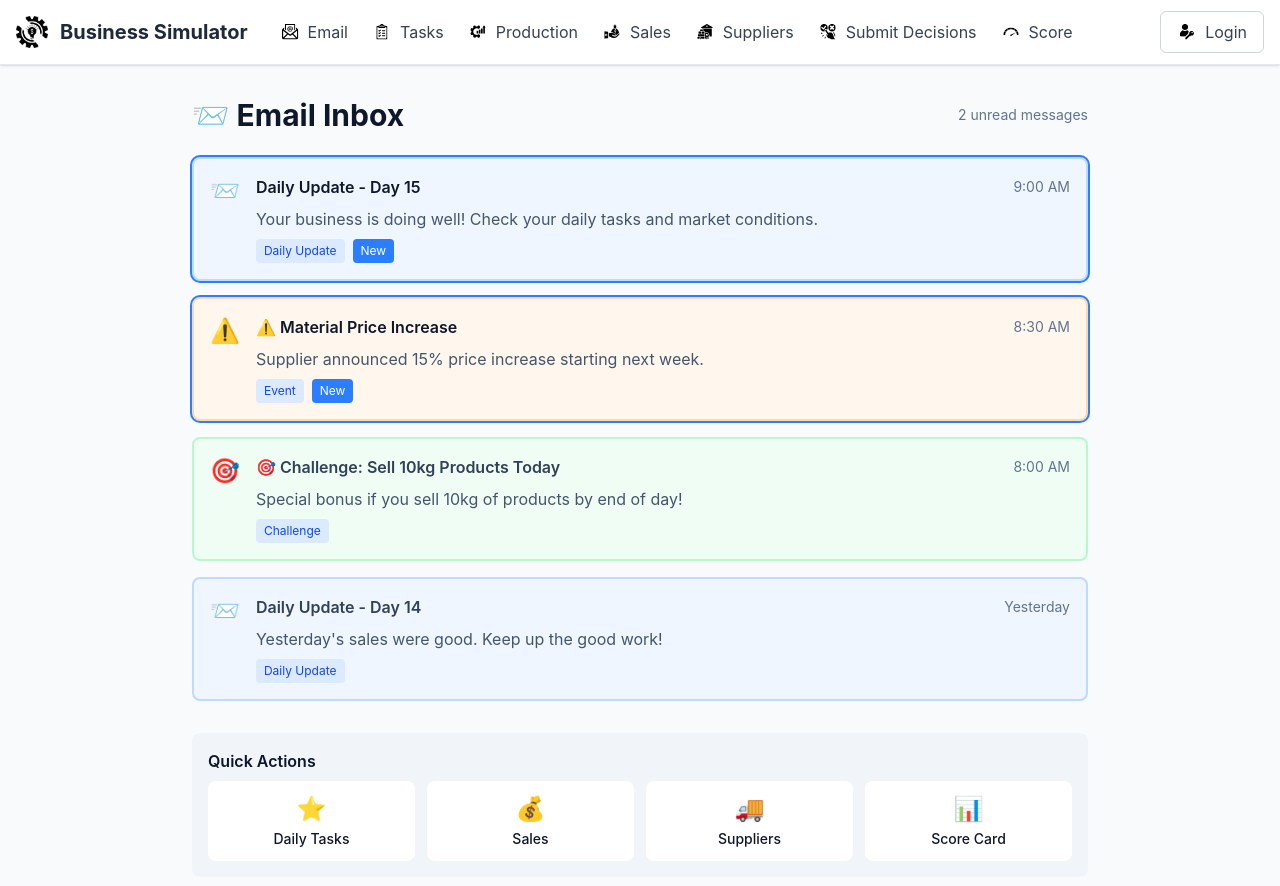
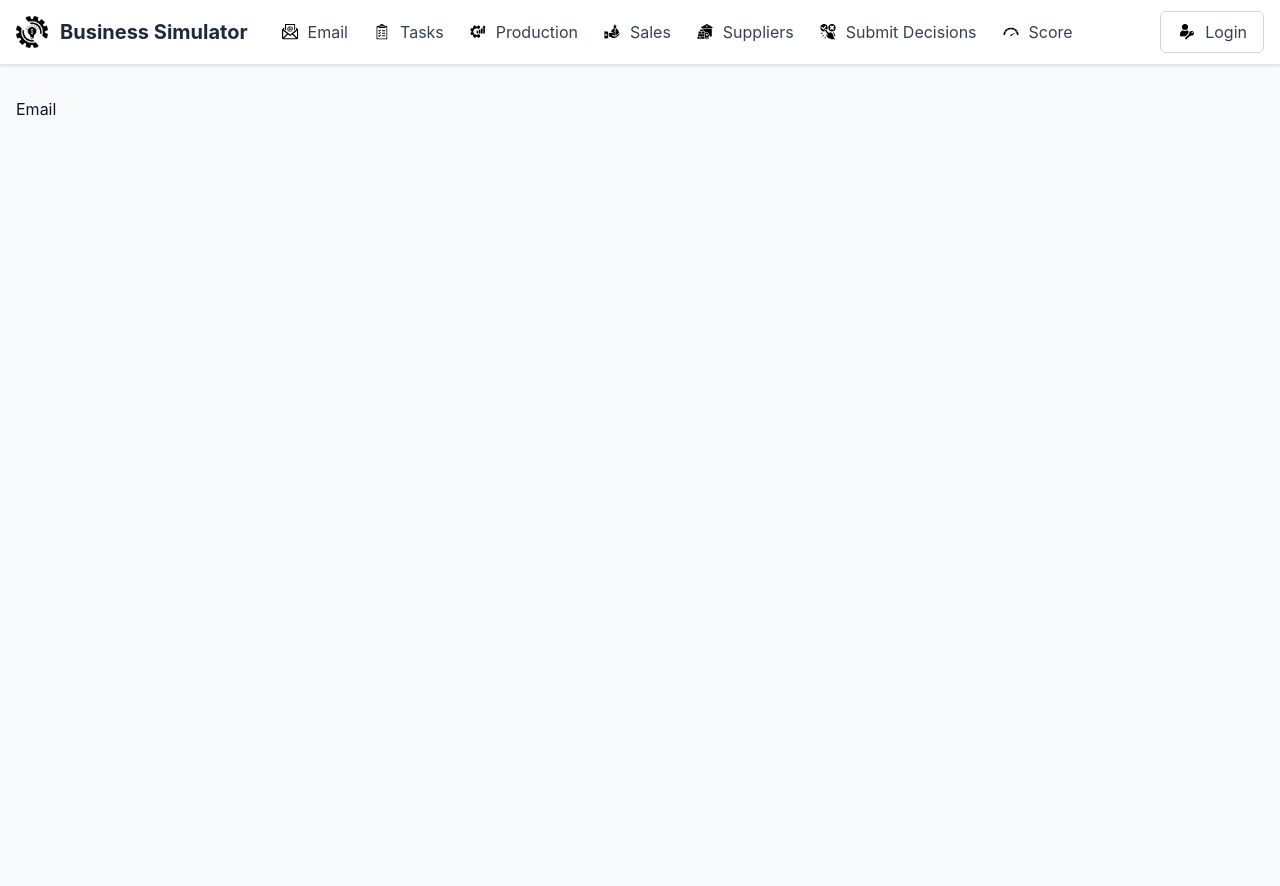
Before and after one commit to RebelsBlocks/business-simulator-frontend, a React (Vite) app: page /email in a window 1280 px wide. Shown: the top 886 px of the page. After the commit the page ends 800 px from the top, so only its background shows below. Built offline with nearby package versions, Linux system fonts and the light colour scheme.

Commit message:
Update Email.tsx

```diff
--- a/src/pages/Email.tsx
+++ b/src/pages/Email.tsx
@@ -1,131 +1,7 @@
-import { Link } from 'react-router-dom'
-
 const Email = () => {
-  const emails = [
-    {
-      id: 1,
-      type: 'daily',
-      title: 'Daily Update - Day 15',
-      content: 'Your business is doing well! Check your daily tasks and market conditions.',
-      time: '9:00 AM',
-      unread: true,
-      link: '/daily-tasks'
-    },
-    {
-      id: 2,
-      type: 'event',
-      title: '⚠️ Material Price Increase',
-      content: 'Supplier announced 15% price increase starting next week.',
-      time: '8:30 AM',
-      unread: true,
-      link: '/suppliers'
-    },
-    {
-      id: 3,
-      type: 'challenge',
-      title: '🎯 Challenge: Sell 10kg Products Today',
-      content: 'Special bonus if you sell 10kg of products by end of day!',
-      time: '8:00 AM',
-      unread: false,
-      link: '/sales'
-    },
-    {
-      id: 4,
-      type: 'daily',
-      title: 'Daily Update - Day 14',
-      content: 'Yesterday\'s sales were good. Keep up the good work!',
-      time: 'Yesterday',
-      unread: false,
-      link: '/score-card'
-    }
-  ]
-
-  const getEmailIcon = (type: string) => {
-    switch (type) {
-      case 'daily': return '📨'
-      case 'event': return '⚠️'
-      case 'challenge': return '🎯'
-      default: return '📧'
-    }
-  }
-
-  const getEmailColor = (type: string) => {
-    switch (type) {
-      case 'daily': return 'border-blue-200 bg-blue-50'
-      case 'event': return 'border-orange-200 bg-orange-50'
-      case 'challenge': return 'border-green-200 bg-green-50'
-      default: return 'border-slate-200 bg-slate-50'
-    }
-  }
-
   return (
-    <div className="max-w-4xl mx-auto">
-      <div className="flex justify-between items-center mb-6">
-        <h1 className="text-3xl font-bold text-slate-900">📨 Email Inbox</h1>
-        <div className="text-sm text-slate-500">
-          {emails.filter(e => e.unread).length} unread messages
-        </div>
-      </div>
-
-      <div className="space-y-4">
-        {emails.map((email) => (
-          <Link
-            key={email.id}
-            to={email.link}
-            className={`block p-4 rounded-lg border-2 ${getEmailColor(email.type)} hover:shadow-md transition-all ${
-              email.unread ? 'ring-2 ring-blue-500' : ''
-            }`}
-          >
-            <div className="flex items-start space-x-4">
-              <div className="text-2xl">
-                {getEmailIcon(email.type)}
-              </div>
-              <div className="flex-1">
-                <div className="flex items-center justify-between mb-2">
-                  <h3 className={`font-semibold ${email.unread ? 'text-slate-900' : 'text-slate-700'}`}>
-                    {email.title}
-                  </h3>
-                  <span className="text-sm text-slate-500">{email.time}</span>
-                </div>
-                <p className="text-slate-600 mb-2">{email.content}</p>
-                <div className="flex items-center space-x-2">
-                  <span className="text-xs bg-blue-100 text-blue-700 px-2 py-1 rounded">
-                    {email.type === 'daily' ? 'Daily Update' :
-                     email.type === 'event' ? 'Event' : 'Challenge'}
-                  </span>
-                  {email.unread && (
-                    <span className="text-xs bg-blue-500 text-white px-2 py-1 rounded">
-                      New
-                    </span>
-                  )}
-                </div>
-              </div>
-            </div>
-          </Link>
-        ))}
-      </div>
-
-      <div className="mt-8 p-4 bg-slate-100 rounded-lg">
-        <h3 className="font-semibold text-slate-900 mb-2">Quick Actions</h3>
-        <div className="grid grid-cols-2 md:grid-cols-4 gap-3">
-          <Link to="/daily-tasks" className="text-center p-3 bg-white rounded-lg hover:bg-blue-50 transition-colors">
-            <div className="text-2xl mb-1">⭐</div>
-            <div className="text-sm font-medium">Daily Tasks</div>
-          </Link>
-          <Link to="/sales" className="text-center p-3 bg-white rounded-lg hover:bg-blue-50 transition-colors">
-            <div className="text-2xl mb-1">💰</div>
-            <div className="text-sm font-medium">Sales</div>
-          </Link>
-          <Link to="/suppliers" className="text-center p-3 bg-white rounded-lg hover:bg-blue-50 transition-colors">
-            <div className="text-2xl mb-1">🚚</div>
-            <div className="text-sm font-medium">Suppliers</div>
-          </Link>
-          <Link to="/score-card" className="text-center p-3 bg-white rounded-lg hover:bg-blue-50 transition-colors">
-            <div className="text-2xl mb-1">📊</div>
-            <div className="text-sm font-medium">Score Card</div>
-          </Link>
-        </div>
-      </div>
+    <div>
+      Email
     </div>
   )
 }
```
